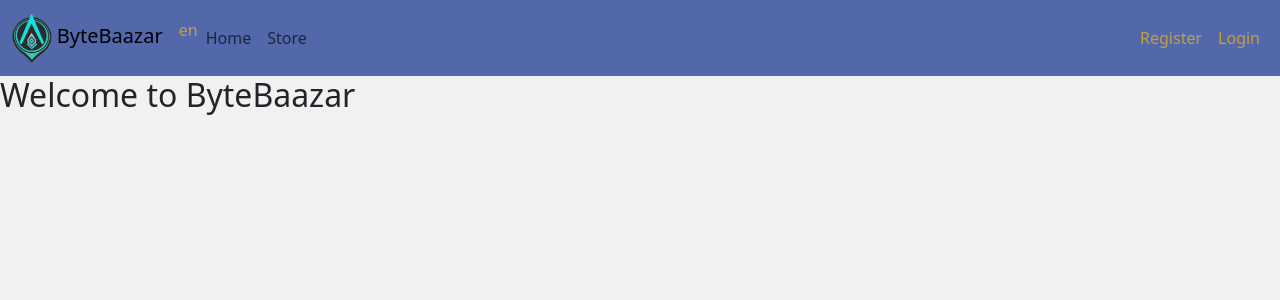
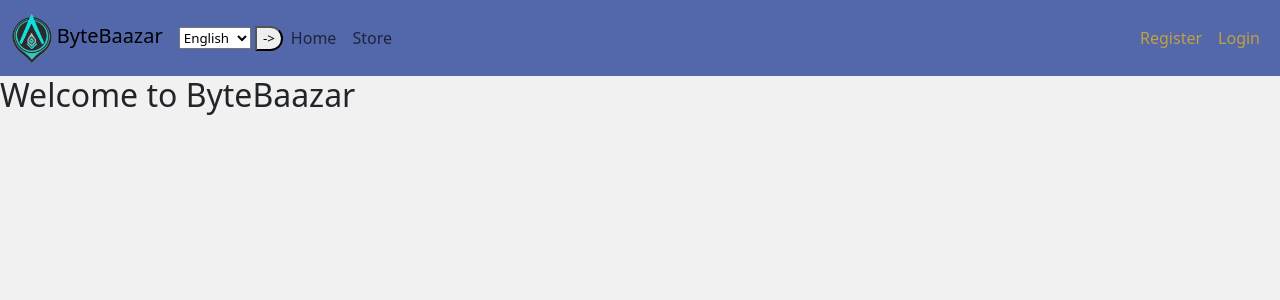
Before and after one commit to edup3/ByteBaazar, a Django app: page / in a window 1280 px wide. Shown: the top 300 px of the page. Run offline with Django 5.2, Linux system fonts and the light colour scheme.

Commit message:
changed language switch select

```diff
--- a/store/static/store/app.css
+++ b/store/static/store/app.css
@@ -78,3 +78,36 @@ body{
 .Logo{
     object-fit: contain;
 }
+#lang{
+    max-width: revert;
+    margin: revert;
+    padding: revert;
+    border-radius: revert;
+    box-shadow: revert;
+    background: revert;
+
+}
+#lang button{
+
+    width: revert;
+    padding: revert;
+    background: revert;
+    color: revert;
+    border: revert;
+    border-radius: revert;
+    border-radius: 0px 25px 25px 0px;
+    font-size: revert;
+    cursor: revert;
+    transition: background 0.3s ease-in-out;
+    margin-left: 0px;
+}
+#lang input, #lang select, #lang textarea {
+    width: revert !important;
+    padding: revert !important;
+    margin-bottom: revert !important;
+    border: revert !important;
+    border-radius: revert !important;
+    font-size: revert !important;
+    transition: revert!important;
+    margin-right: 0px;
+}
--- a/store/templates/store/base.html
+++ b/store/templates/store/base.html
@@ -17,9 +17,15 @@
             <img src="{% static 'store/ByteBaazar-logo.png' %}" alt="Logo" height="50" class="d-inline-block">
             ByteBaazar
           </a>
-          {% get_current_language as LANGUAGE_CODE %}
-          <p>
-            {{LANGUAGE_CODE}}</p>
+          <form id="lang" action="{% url 'set_language' %}" method="post">
+            {% csrf_token %}
+            {% get_current_language as LANGUAGE_CODE %}
+            <select name="language">
+              <option value="en" {% if LANGUAGE_CODE == 'en' %}selected{% endif %}>{% trans "English" %}</option>
+              <option value="es" {% if LANGUAGE_CODE == 'es' %}selected{% endif %}>{% trans "Spanish" %}</option>
+            </select>
+            <button type="submit">-></button>
+          </form>
           <button class="navbar-toggler" type="button" data-bs-toggle="collapse" data-bs-target="#navbarSupportedContent" aria-controls="navbarSupportedContent" aria-expanded="false" aria-label="Toggle navigation">
             <span class="navbar-toggler-icon"></span>
           </button>
--- a/store/urls.py
+++ b/store/urls.py
@@ -1,5 +1,6 @@
 from django.urls import path, include
 from .views import HomePageView, StorePageView, RegisterCustomerView, ProductPageView, LoginCustomerView, LogoutCustomerView, CreateReviewView
+from django.views.i18n import set_language
 
 urlpatterns = [
     path('', HomePageView.as_view(), name='home'),
@@ -10,5 +11,6 @@ urlpatterns = [
     path('product/<int:pk>', ProductPageView.as_view(), name='product'),
     path('product/addreview/<int:product_pk>',
          CreateReviewView.as_view(), name='add_review'),
+    path('set-language/', set_language, name='set_language'),
 
 ]
```
